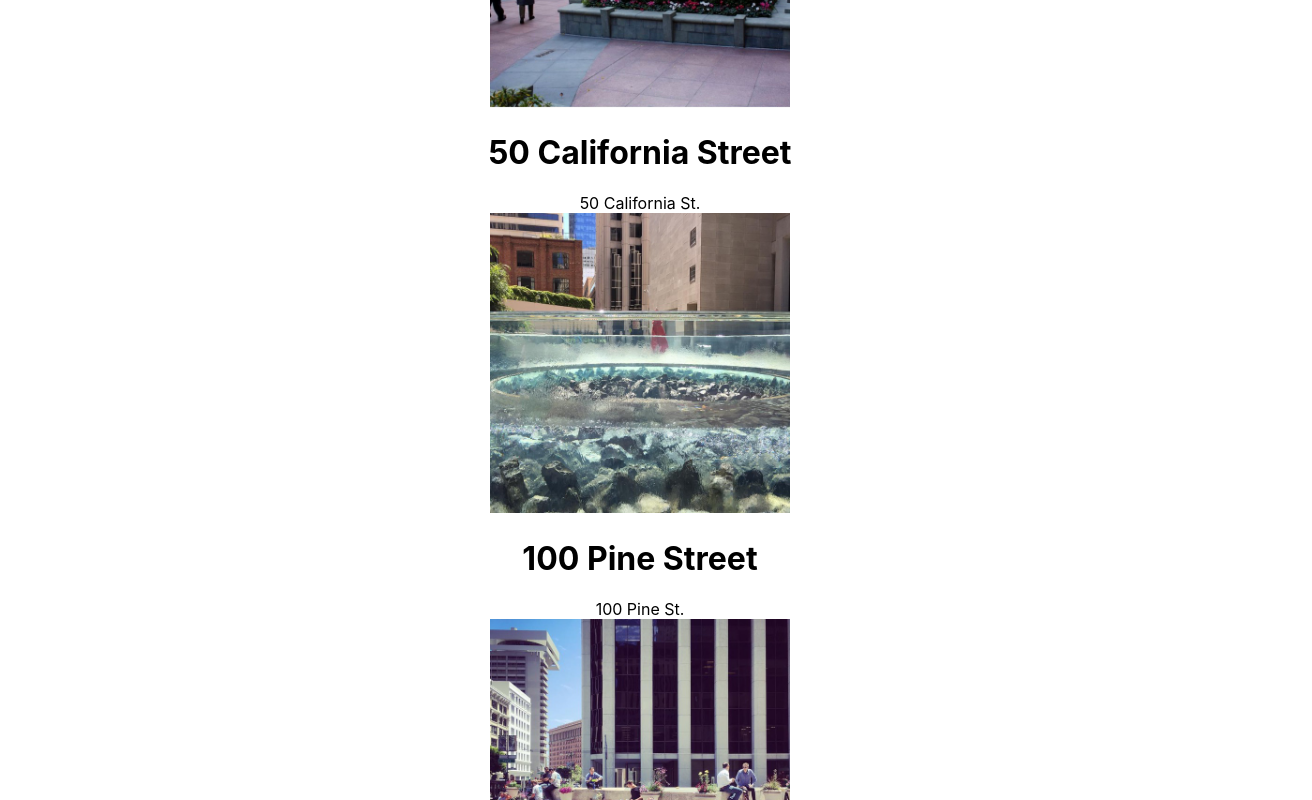
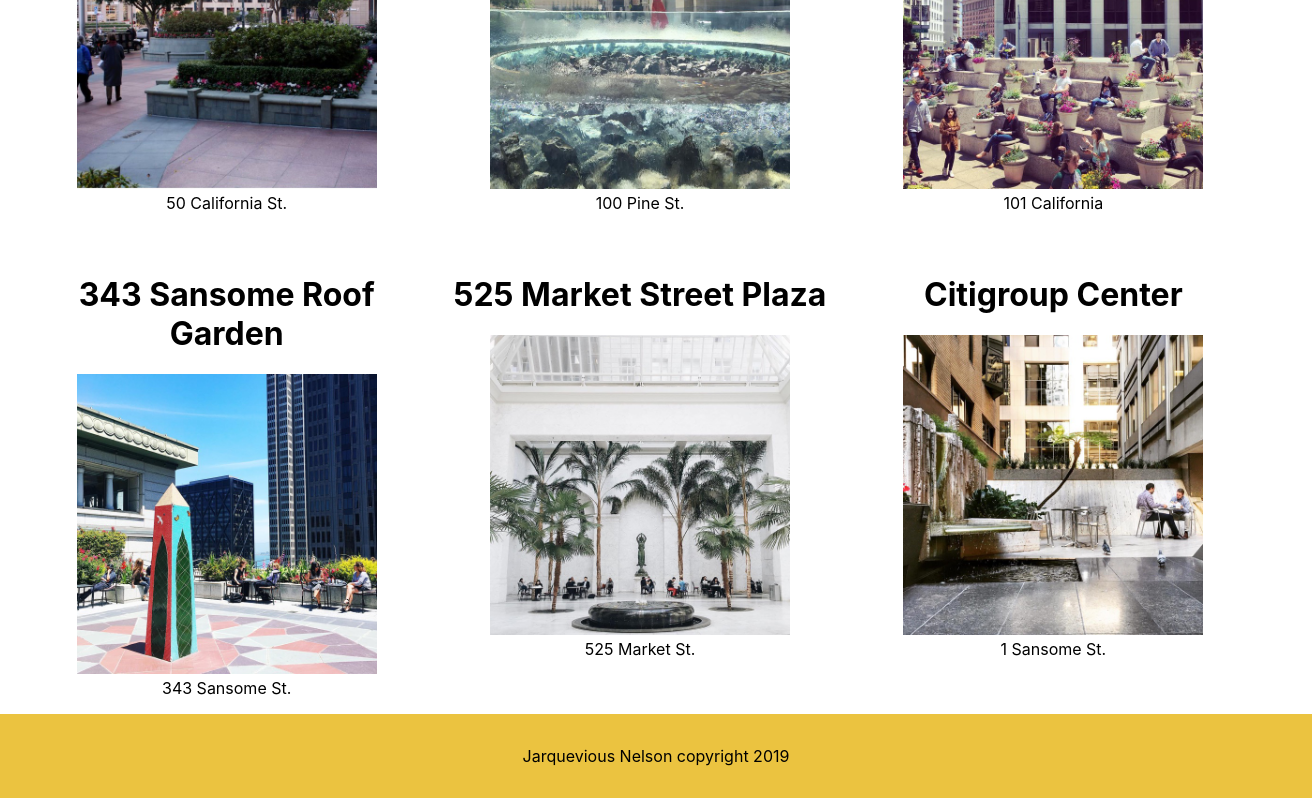
Before and after one commit to Jarquevious/sfpopos, a React (Create React App) app: page / in a window 1280 px wide. Shown: the part 380-1180 px from the top of the page, 1312 px wide, since content can reach past the window. Built offline with nearby package versions, Linux system fonts and the light colour scheme.

Commit message:
dynamic content and footer

```diff
--- a/src/App.js
+++ b/src/App.js
@@ -4,6 +4,7 @@
 import './App.css';
 import Title from './Title';
 import POPOSList from './POPOSList';
+import Footer from './footer'
 
 
 function App() {
@@ -11,6 +12,7 @@
     <div className = 'App'>
       <Title />
       <POPOSList />
+      <Footer />
     </div>
   );
 }
--- /dev/null
+++ b/src/POPOSList.css
@@ -0,0 +1,9 @@
+/* src/POPOSList.css */
+
+.POPOSList {
+    width: calc(100% - 80px);
+    margin: auto;
+    display: grid;
+    grid-template-columns: 1fr 1fr 1fr;
+    grid-gap: 40px;
+  }
--- a/src/POPOSList.js
+++ b/src/POPOSList.js
@@ -2,6 +2,8 @@
 /* component will display a list of spaces */
 import React from 'react';
 import POPOSSpace from './POPOSSpace';
+import './POPOSList.css';
+
 
 function POPOSList() {
   return (
--- /dev/null
+++ b/src/POPOSSpace.css
@@ -0,0 +1,9 @@
+.POPOSSpace {
+    width: 100%;
+    text-align: center;
+  }
+
+  .POPOSSpace > img {
+    width: 100%;
+    height: auto;
+  }
--- a/src/POPOSSpace.js
+++ b/src/POPOSSpace.js
@@ -1,19 +1,21 @@
 // src/Project.js
 
 import React from 'react'
-import logo from './logo.svg'
+// import logo from './logo.svg'
+import './POPOSSpace.css'
 
 function POPOSSpace(props) {
   const { name, image, address } = props
   return (
     <div>
+      <h1>{name}</h1>
       <img
         src={`${process.env.PUBLIC_URL}images/${image}`}
         width="300"
         height="300"
         alt="Hello"
       />
-      <h1>{name}</h1>
+
       <div>{address}</div>
     </div>
   )
--- /dev/null
+++ b/src/footer.css
@@ -0,0 +1,8 @@
+.footer {
+    margin-top: 1rem;
+    padding: 1rem;
+    background-color: rgb(235, 195, 64);
+    bottom: 0;
+    left: 0;
+    width: 100%;
+  }
--- /dev/null
+++ b/src/footer.js
@@ -0,0 +1,12 @@
+import React from 'react';
+import './footer.css';
+
+function Footer() {
+    return (
+    <div className="footer">
+      <p>Jarquevious Nelson copyright 2019</p>
+    </div>
+  )
+}
+
+  export default Footer;
```
